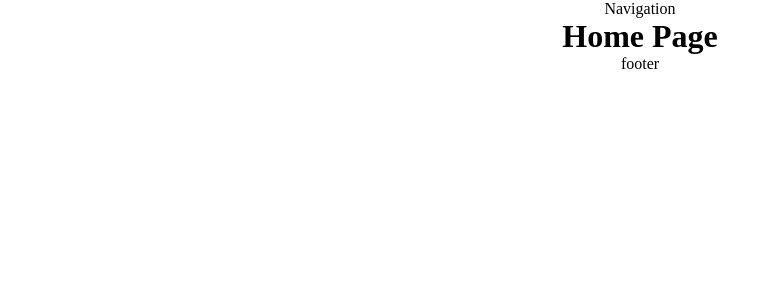
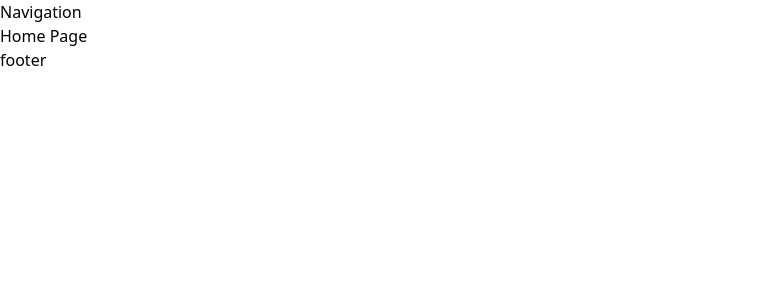
Before and after one commit to svetoslav0/time-management, a React (Vite) app in the folder Client/: page / in a window 1280 px wide. Shown: the top 300 px of the page, without its empty margins (0-780 px from the left). Built offline with nearby package versions, Linux system fonts and the light colour scheme.

Commit message:
TMP:20 tailwind config

```diff
--- /dev/null
+++ b/Client/postcss.config.js
@@ -0,0 +1,6 @@
+export default {
+    plugins: {
+      tailwindcss: {},
+      autoprefixer: {},
+    },
+  }
--- a/Client/src/index.css
+++ b/Client/src/index.css
@@ -1,13 +1,3 @@
-* {
-  padding: 0;
-  margin: 0;
-  box-sizing: border-box;
-  /* scroll-behavior: smooth;
-  scroll-padding-top: 4rem; */
-  list-style: none;
-  text-decoration: none;
-}
-
-body {
-  text-align: center;
-}
+@tailwind base;
+@tailwind components;
+@tailwind utilities;
--- /dev/null
+++ b/Client/tailwind.config.js
@@ -0,0 +1,9 @@
+export default {
+    purge: ['./src/**/*.{js,jsx,ts,tsx}', './public/index.html'],
+    darkMode: false,
+    theme: {},
+    variants: {
+        extend: {},
+    },
+    plugins: [],
+};
```
